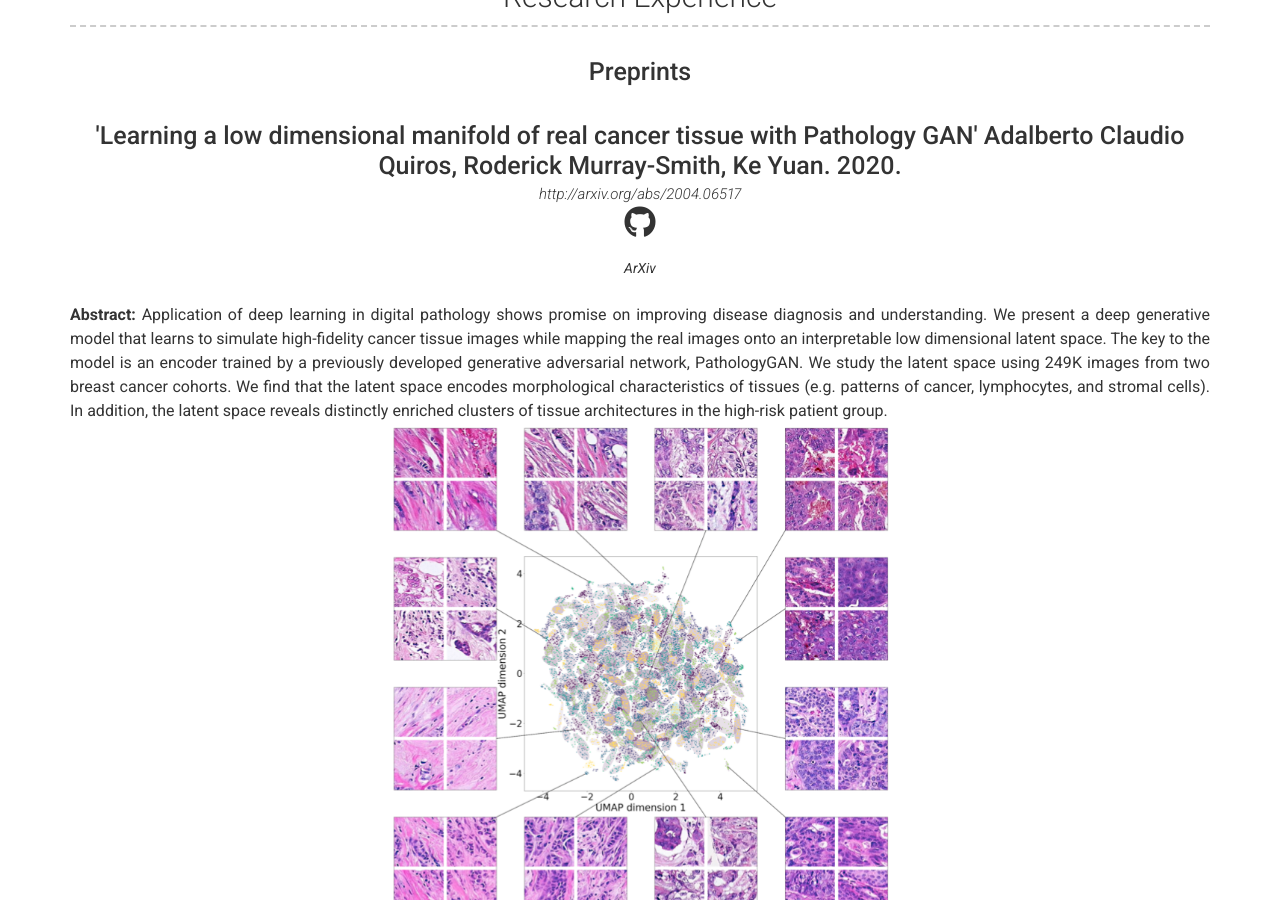
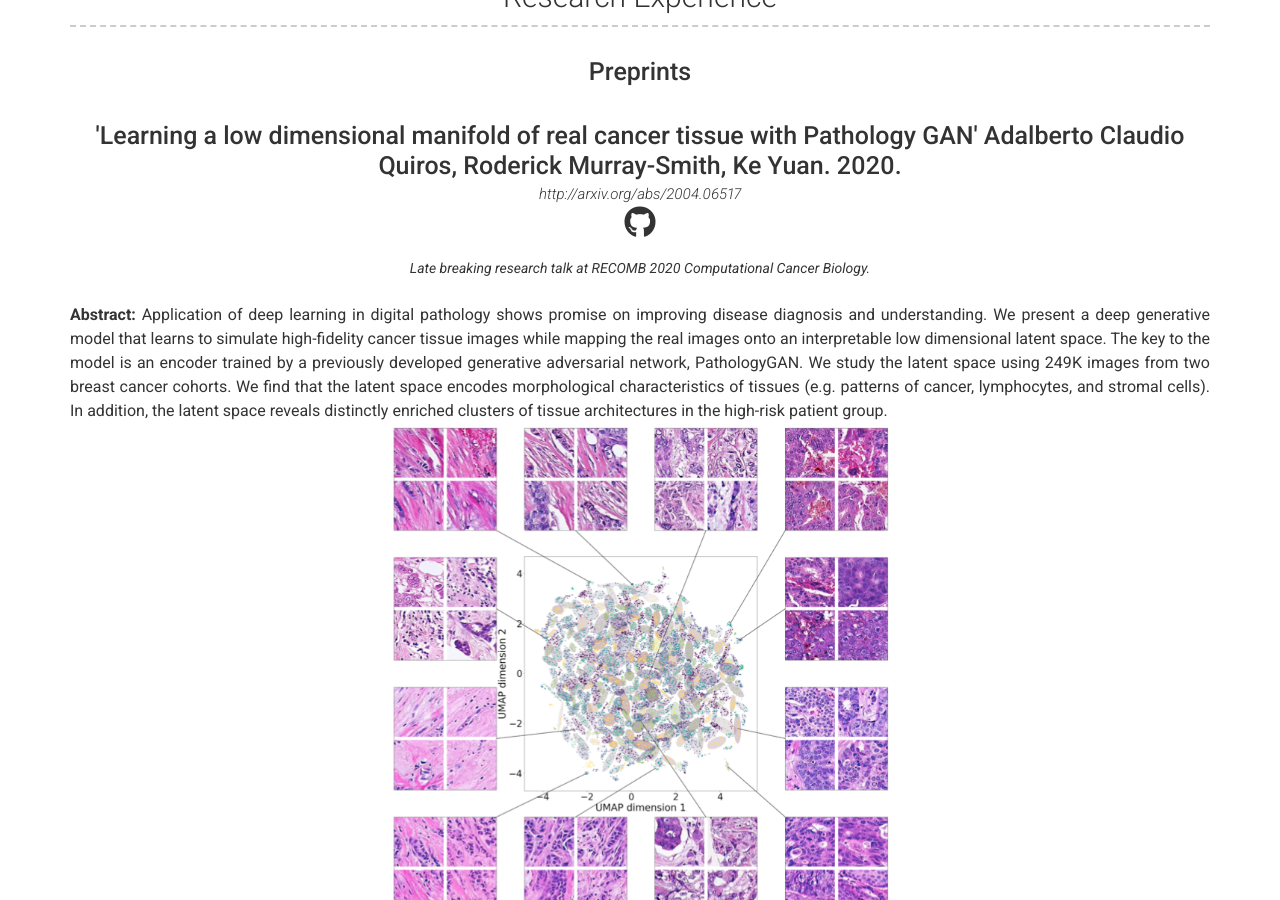
Before and after one commit to AdalbertoCq/adalbertocq.github.io, a Jekyll site: the page built from index.md, in a window 1280 px wide and 900 px high, scrolled down 628 px. Built offline with Jekyll 4.4.1, drawn with Linux system fonts in a browser that asks for light colours; nearby versions of some CDN libraries.

Commit message:
RECOMB Talk

```diff
--- a/_data/projects.yml
+++ b/_data/projects.yml
@@ -9,7 +9,7 @@
   link: http://arxiv.org/abs/2004.06517
   github: AdalbertoCq/Learning-a-low-dimensional-manifold-of-realcancer-tissue
   quote: >
-    ArXiv
+    Late breaking research talk at RECOMB 2020 Computational Cancer Biology.
   description: | # this will include new lines to allow paragraphs {: width="180" height="180"}
     **Abstract:** Application of deep learning in digital pathology shows promise on improving disease diagnosis and understanding. We present a deep generative model that learns to simulate high-fidelity cancer tissue images while mapping the real images onto an interpretable low dimensional latent space. The key to the model is an encoder trained by a previously developed generative adversarial network, PathologyGAN. We study the latent space using 249K images from two breast cancer cohorts. We find that the latent space encodes morphological characteristics of tissues (e.g. patterns of cancer, lymphocytes, and stromal cells). In addition, the latent space reveals distinctly enriched clusters of tissue architectures in the high-risk patient group.
     ![hand](./images/publications/learning_real_cancer_tissue/complete_latent_space.png){: width="45%" height="45%" style="display: block; margin: 0 auto"}
```
